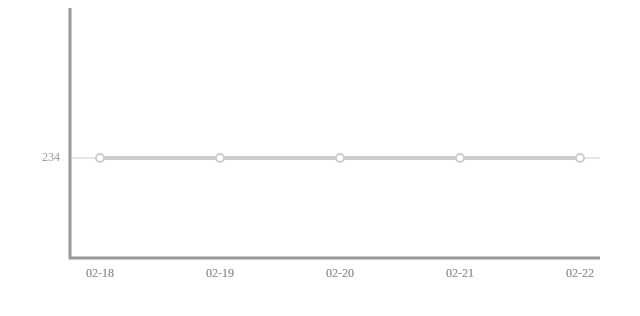
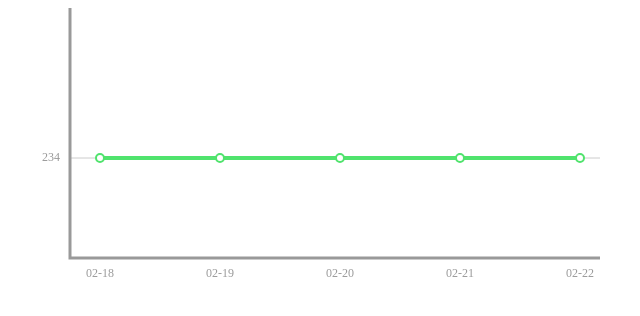
Before and after one commit to youngerheart/scharts, a website: page index.html in a window 1280 px wide. Shown: the whole page, without its empty margins (8-648 px from the left). Drawn offline with Linux system fonts and the light colour scheme.

Commit message:
x轴文字自适应

```diff
--- a/index.html
+++ b/index.html
@@ -24,7 +24,7 @@
         line: false
       },
       yIndex: {
-        num: 5
+        num: 4
       },
       line: {
         point: {
@@ -32,7 +32,7 @@
           radius: 4
         },
         width: 4,
-        color: '#ccc'
+        color: '#50e36d'
       }
     });
     line.render({
--- a/package.json
+++ b/package.json
@@ -1,6 +1,6 @@
 {
   "name": "scharts",
-  "version": "0.0.6",
+  "version": "0.0.7",
   "description": "simple svg charts.",
   "main": "src/schart.js",
   "files": [
--- a/src/line.js
+++ b/src/line.js
@@ -71,10 +71,10 @@ line.prototype.render = function(data) {
         stroke: '#ccc',
         'stroke-width': 1
       }));
-    }
+    };
     if (min !== max) {
       for (var i = yIndex; i > -1 ; i--) {
-        drewYLine(i * yInterval + 20)
+        drewYLine(i * yInterval + 20);
       }
     } else {
       drewYLine(el.offsetHeight / 2);
@@ -83,18 +83,11 @@ line.prototype.render = function(data) {
     var line = config.line || {};
     var linePoint = line.point || {};
     var circles = [];
+    var xOffset = 0;
     xArr.forEach(function(item, index) {
       var xIndex = xInterval ? 100 + xInterval * index : el.offsetWidth / 2;
       var yIndex = min === max ? el.offsetHeight / 2 : (el.offsetHeight - (min ? 80 : 50) - trans * (yArr[index] - min));
       points.push(xIndex + ',' + yIndex);
-      svg.appendChild(createElement('text', {
-        'text-anchor': 'middle',
-        'alignment-baseline': 'hanging',
-        'font-size': 12,
-        fill: '#999',
-        x: xIndex,
-        y: el.offsetHeight - 40
-      }, item));
       if (linePoint) {
         circles.push(createElement('circle', {
           cx: xIndex,
@@ -105,6 +98,9 @@ line.prototype.render = function(data) {
           fill: line.fill ? line.color || '#ccc' : '#fff'
         }));
       }
+      xOffset += xInterval;
+      if (index === 0 || xOffset > item.length * 12) {
+        xOffset = 0;
         svg.appendChild(createElement('text', {
           'text-anchor': 'middle',
           'alignment-baseline': 'hanging',
@@ -113,6 +109,7 @@ line.prototype.render = function(data) {
           x: xIndex,
           y: el.offsetHeight - 40
         }, item));
+      }
       // y轴线
       if (xIndexConf.line === false) return;
       svg.appendChild(createElement('line', {
@@ -143,7 +140,7 @@ line.prototype.render = function(data) {
     });
   }
 
-  if(!el.hasChildNodes()) el.appendChild(svg);
+  if (!el.hasChildNodes()) el.appendChild(svg);
 };
 
 if (typeof module !== 'undefined') module.exports = line;
```
Lines whose indentation alone changed are shown as unchanged.
